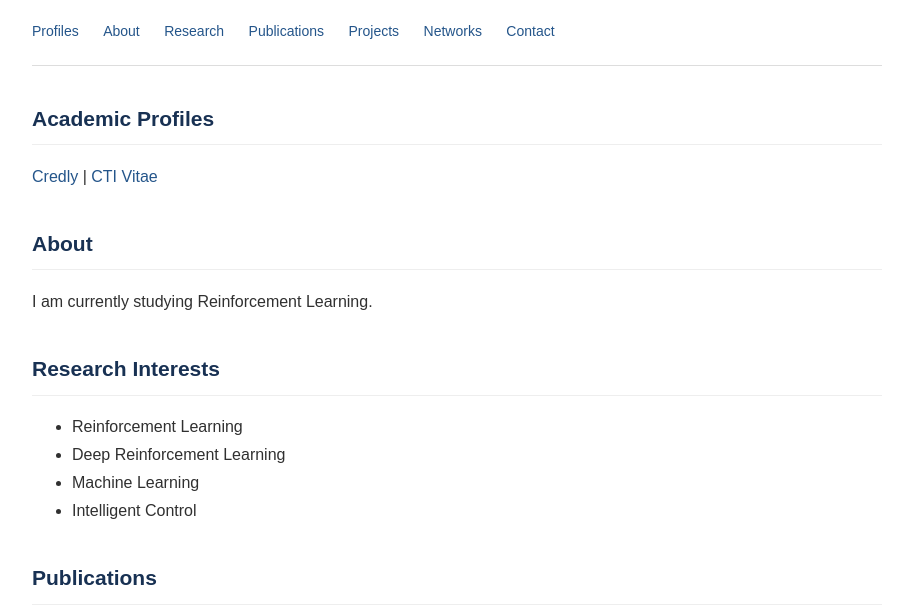
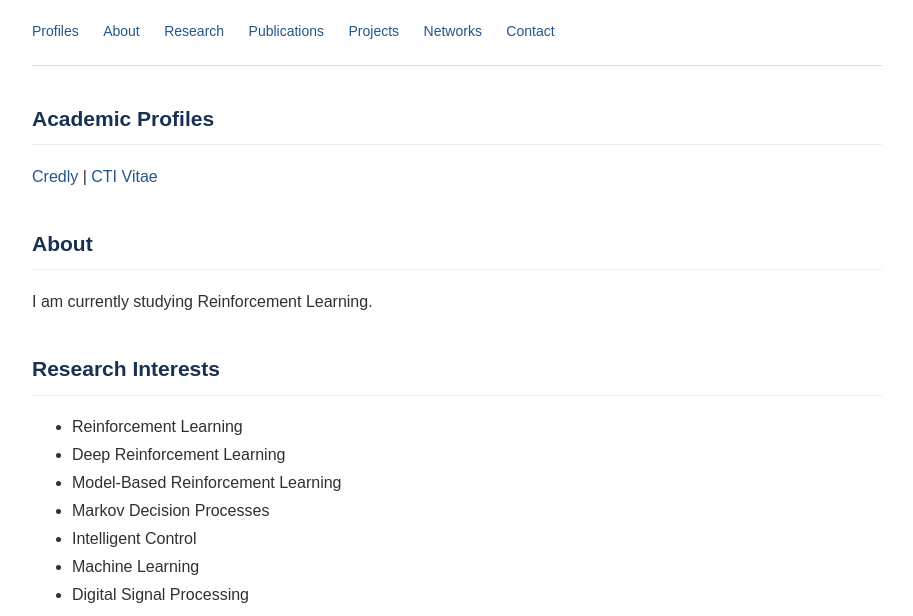
Before and after one commit to JhohanJC/JhohanJC.github.io, a plain HTML site: page index.html in a window 1280 px wide. Shown: the part 184-800 px from the top of the page, without its empty margins (183-1096 px from the left). Drawn offline with Linux system fonts and the light colour scheme.

Commit message:
Update 7

```diff
--- a/index.html
+++ b/index.html
@@ -125,8 +125,11 @@
         <ul>
             <li>Reinforcement Learning</li>
             <li>Deep Reinforcement Learning</li>
+            <li>Model-Based Reinforcement Learning</li>
+            <li>Markov Decision Processes</li>
+            <li>Intelligent Control</li>
             <li>Machine Learning</li>
-            <li>Intelligent Control</li>
+            <li>Digital Signal Processing</li>
         </ul>
     </section>
 
```
